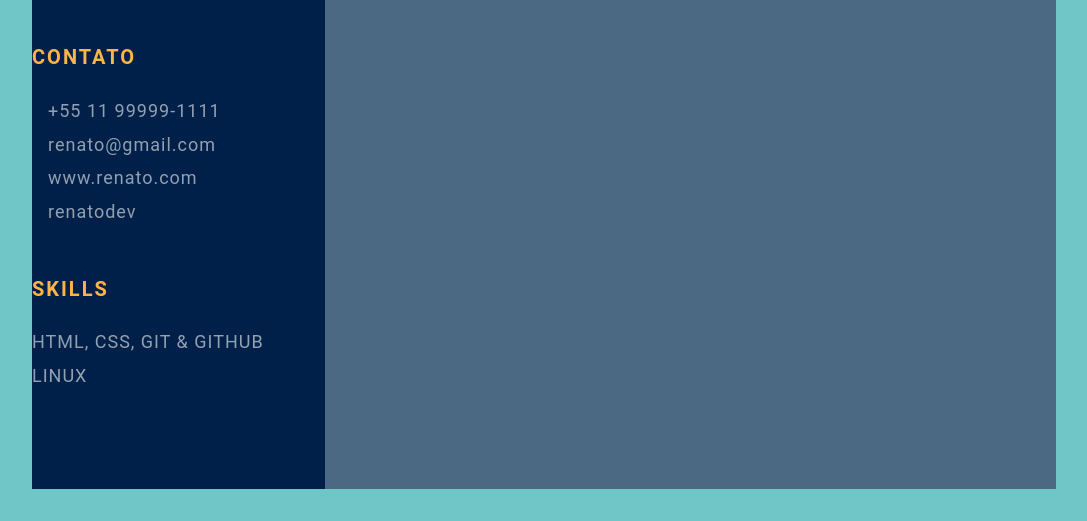
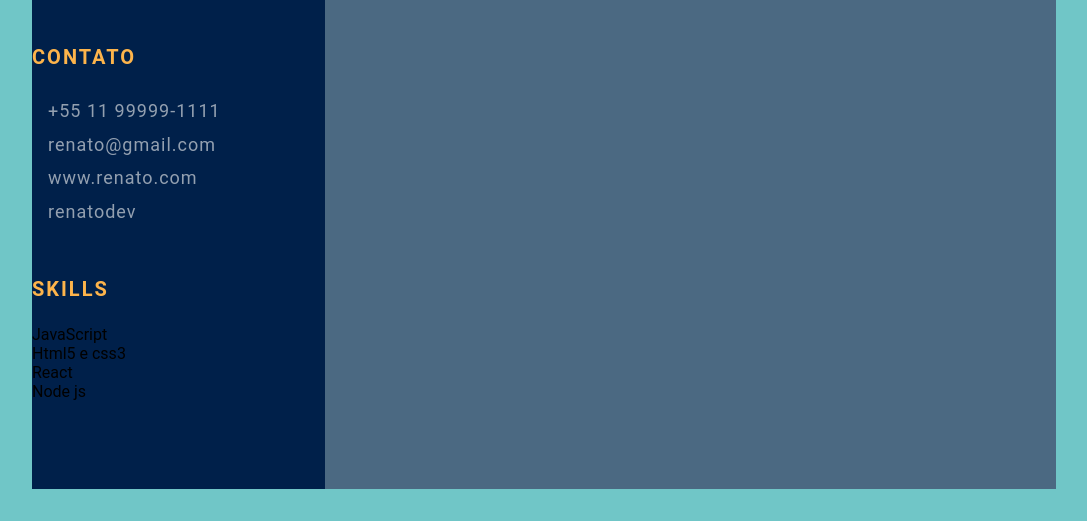
Before and after one commit to renatoalvesrdev/renatoalvesdev.github.io, a plain HTML site: page index.html in a window 1280 px wide. Shown: the part 343-864 px from the top of the page, without its empty margins (96-1183 px from the left). Drawn offline with Linux system fonts and the light colour scheme.

Commit message:
commit do curriculo

```diff
--- a/index.html
+++ b/index.html
@@ -28,13 +28,10 @@
                 <div class="skills">
                     <p class="left-title">Skills</p>
                     <ul>
-                        <li>
-                            <p>HTML, CSS, Git & GitHub</p>
-                        </li>
-                        <li>
-                            <p>Linux</p>
-                        </li>
-                    </ul>
+                        <li>JavaScript</li>
+                        <li>Html5 e css3</li>
+                        <li>React</li>
+                        <li>Node js</li>
                 </div>
             </section>
         </section>
@@ -44,8 +41,8 @@
                     <div class="right-title">Sobre Mim</div>
                     <p class="about-me-contents">
                         Olá sou o Renato.<br>
-                        <br> Um pouco mais sobre o que faço
-                        <br> Quais são minhas competencias
+                        <br> Dev. fullstack em formação.
+                        <br> Em busca de uma estágio.
                     </p>
                 </section>
 
```
